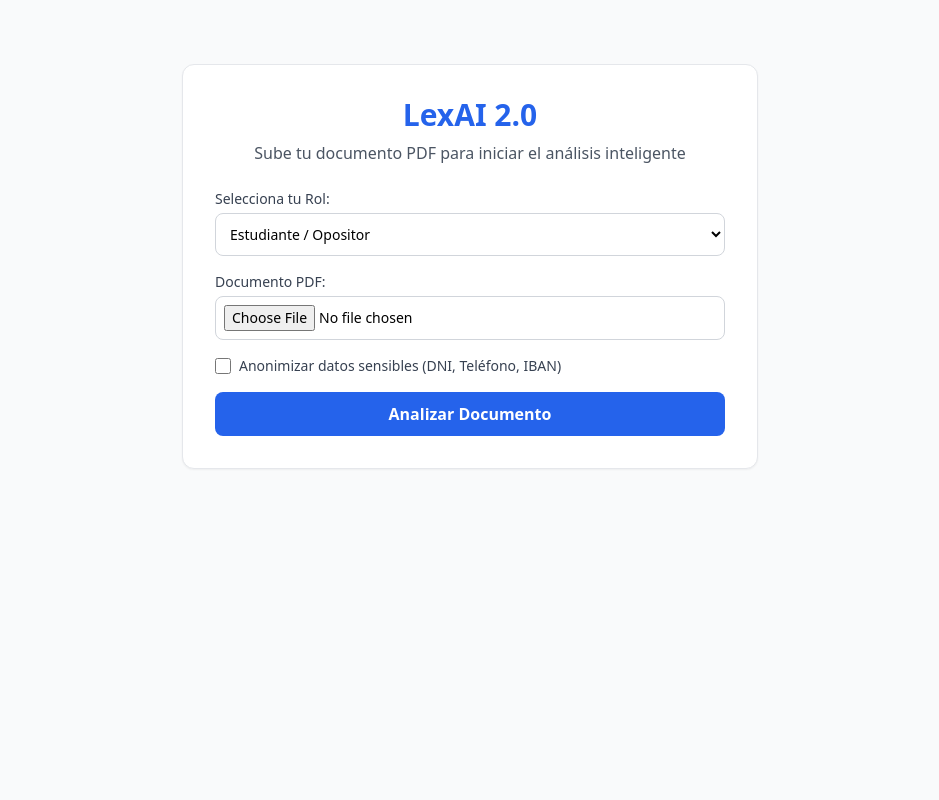
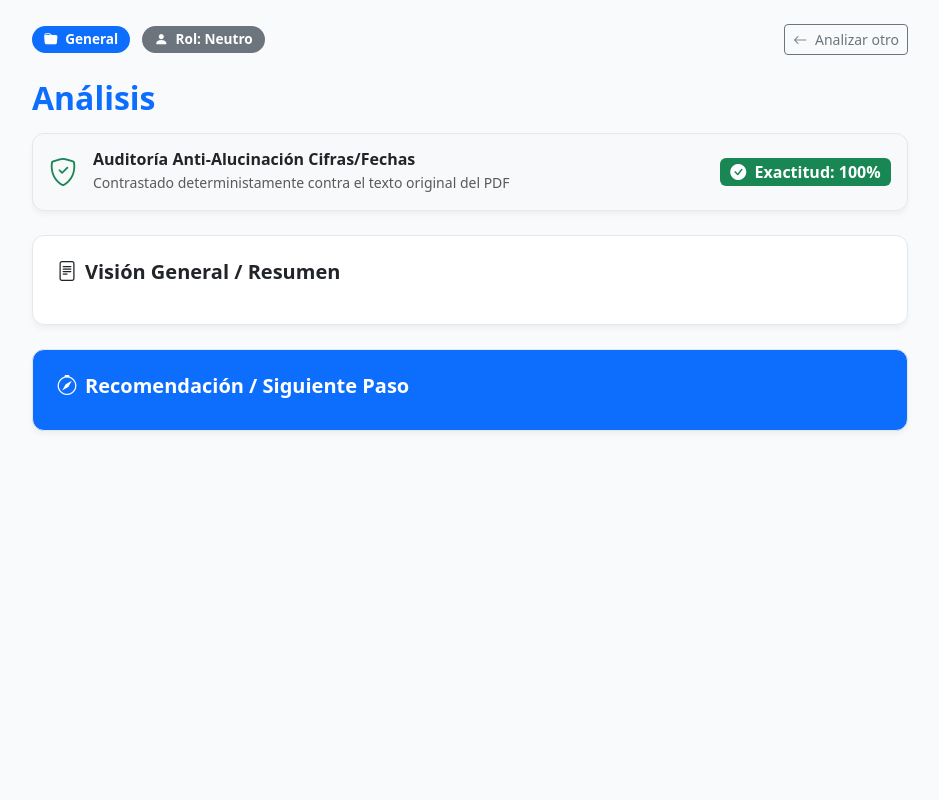
Before and after one commit to deltoroalejandro07-rgb/lexai-legal, a Flask app: page / in a window 1280 px wide. Shown: the whole page, without its empty margins (170-1109 px from the left). Run offline with Flask 3, Linux system fonts and the light colour scheme; some libraries are stand-ins or nearby versions.

Commit message:
Update resultado.html

```diff
--- a/templates/resultado.html
+++ b/templates/resultado.html
@@ -3,126 +3,160 @@
 <head>
     <meta charset="UTF-8">
     <meta name="viewport" content="width=device-width, initial-scale=1.0">
-    <title>LexAI 2.0</title>
-    <script src="https://cdn.tailwindcss.com"></script>
+    <title>LexAI - Informe de Análisis</title>
+    <link href="https://cdn.jsdelivr.net/npm/bootstrap@5.3.0/dist/css/bootstrap.min.css" rel="stylesheet">
+    <link rel="stylesheet" href="https://cdn.jsdelivr.net/npm/bootstrap-icons@1.11.0/font/bootstrap-icons.css">
+    <style>
+        body { background-color: #f8fafc; color: #1e293b; font-family: system-ui, -apple-system, sans-serif; }
+        .card-custom { border-radius: 12px; border: 1px solid #e2e8f0; box-shadow: 0 4px 6px -1px rgba(0,0,0,0.05); background: white; margin-bottom: 24px; }
+        .badge-cat { font-size: 0.85rem; padding: 6px 12px; border-radius: 20px; font-weight: 600; }
+        .badge-critico { background-color: #fef2f2; color: #991b1b; border: 1px solid #fecaca; }
+        .badge-revisar { background-color: #fefce8; color: #854d0e; border: 1px solid #fef08a; }
+        .badge-normal { background-color: #f0fdf4; color: #166534; border: 1px solid #bbf7d0; }
+        .glosario-item { background: #f1f5f9; border-left: 4px solid #2563eb; border-radius: 4px; padding: 12px; margin-bottom: 10px; }
+        .test-card { border: 1px solid #cbd5e1; border-radius: 10px; padding: 16px; margin-bottom: 16px; background: #ffffff; }
+    </style>
 </head>
-<body class="bg-gray-50 min-h-screen p-6">
-    <div class="max-w-4xl mx-auto">
+<body class="py-4">
+    <div class="container" style="max-width: 900px;">
 
-        {% if error %}
-        <div class="bg-red-100 border border-red-400 text-red-700 px-4 py-3 rounded mb-6 text-center font-medium shadow-sm">
-            ⚠️ <strong>Error del sistema:</strong> {{ error }}
+        <!-- CABECERA -->
+        <div class="d-flex justify-content-between align-items-center mb-4">
+            <div>
+                <span class="badge bg-primary badge-cat me-2"><i class="bi bi-folder-fill me-1"></i> {{ data.get('categoria_documento', 'General') }}</span>
+                <span class="badge bg-secondary badge-cat"><i class="bi bi-person-fill me-1"></i> Rol: {{ data.get('rol_analizado', 'Neutro') }}</span>
             </div>
-        {% endif %}
-
-        {% if data and data.get('resumen_ejecutivo') %}
-        <div class="flex justify-between items-center mb-6">
-            <span class="bg-blue-600 text-white px-3 py-1 rounded-full text-sm font-semibold">
-                {{ data.get('categoria_documento', 'General') }}
-            </span>
-            <span class="bg-gray-700 text-white px-3 py-1 rounded-full text-sm">
-                Rol: {{ data.get('rol_analizado', 'Neutro') }}
-            </span>
-            <a href="/" class="bg-white border border-gray-300 text-gray-700 px-4 py-2 rounded-lg text-sm font-medium hover:bg-gray-100">
-                Analizar otro
-            </a>
+            <a href="/" class="btn btn-outline-secondary btn-sm"><i class="bi bi-arrow-left me-1"></i> Analizar otro</a>
         </div>
 
-        <h1 class="text-3xl font-bold text-blue-600 mb-6">Análisis</h1>
+        <h2 class="fw-bold mb-3 text-primary">{{ data.get('tipo_documento', 'Análisis') }}</h2>
 
-        <!-- Visión General / Resumen -->
-        <div class="bg-white p-6 rounded-xl shadow-sm border border-gray-200 mb-6">
-            <h2 class="text-xl font-bold text-gray-800 mb-3">Visión General / Resumen</h2>
-            <p class="text-gray-700 leading-relaxed">{{ data.get('resumen_ejecutivo', 'No disponible.') }}</p>
+        <!-- AUDITORÍA DE EXACTITUD -->
+        <div class="card card-custom p-3 bg-light">
+            <div class="d-flex justify-content-between align-items-center">
+                <div class="d-flex align-items-center">
+                    <i class="bi bi-shield-check text-success fs-3 me-3"></i>
+                    <div>
+                        <h6 class="mb-0 fw-bold">Auditoría Anti-Alucinación Cifras/Fechas</h6>
+                        <small class="text-muted">Contrastado deterministamente contra el texto original del PDF</small>
+                    </div>
+                </div>
+                <span class="badge bg-success fs-6"><i class="bi bi-check-circle-fill me-1"></i> Exactitud: {{ data.get('verificacion_exactitud', {}).get('score_exactitud', 100) }}%</span>
+            </div>
         </div>
 
-        <!-- Esquema Detallado por Apartados -->
-        {% if data.get('esquema_detallado') %}
-        <div class="bg-white p-6 rounded-xl shadow-sm border border-gray-200 mb-6">
-            <h2 class="text-xl font-bold text-gray-800 mb-4">Esquema Detallado por Secciones</h2>
-            <div class="space-y-4">
-                {% for seccion in data.get('esquema_detallado', []) %}
-                <div class="border-l-4 border-blue-500 pl-4 py-1">
-                    <h3 class="font-bold text-gray-800">{{ seccion.get('titulo', 'Sección') }}</h3>
-                    <p class="text-gray-600 text-sm mt-1">{{ seccion.get('resumen_seccion', '') }}</p>
+        <!-- RESUMEN PRINCIPAL -->
+        <div class="card card-custom p-4">
+            <h5 class="fw-bold mb-3"><i class="bi bi-file-text me-2"></i>Visión General / Resumen</h5>
+            <p class="lead text-secondary mb-0" style="font-size: 1.05rem; line-height: 1.7;">{{ data.get('resumen_ejecutivo', '') }}</p>
+        </div>
+
+        <!-- SECCIÓN EDUCACIÓN / ACADÉMICO -->
+        {% if 'Educación' in data.get('categoria_documento', '') or data.get('modulo_educacion', {}).get('resumen_esquematico') %}
+
+            <!-- 1. RESUMEN ESQUEMÁTICO -->
+            <div class="card card-custom p-4">
+                <h5 class="fw-bold mb-3 text-primary"><i class="bi bi-diagram-3 me-2"></i>1. Resumen Esquemático del Contenido</h5>
+                <ul class="list-group list-group-flush">
+                    {% for item in data.get('modulo_educacion', {}).get('resumen_esquematico', []) %}
+                        <li class="list-group-item bg-transparent border-0 ps-0 fw-semibold text-secondary" style="font-family: monospace; font-size: 1rem;">
+                            {{ item }}
+                        </li>
+                    {% endfor %}
+                </ul>
+            </div>
+
+            <!-- 2. GLOSARIO TÉCNICO -->
+            <div class="card card-custom p-4">
+                <h5 class="fw-bold mb-3 text-primary"><i class="bi bi-book me-2"></i>2. Glosario de Conceptos Clave</h5>
+                <div class="row">
+                    {% for g in data.get('modulo_educacion', {}).get('glosario', []) %}
+                        <div class="col-md-6 mb-2">
+                            <div class="glosario-item">
+                                <strong class="text-dark"><i class="bi bi-bookmark-fill me-1 text-primary"></i> {{ g.get('termino', '') }}:</strong>
+                                <span class="text-muted small d-block mt-1">{{ g.get('definicion', '') }}</span>
+                            </div>
                         </div>
                     {% endfor %}
                 </div>
             </div>
-        {% endif %}
 
-        <!-- Puntos Críticos / Riesgos -->
-        {% if data.get('puntos_criticos_con_riesgo') %}
-        <div class="bg-white p-6 rounded-xl shadow-sm border border-gray-200 mb-6">
-            <h2 class="text-xl font-bold text-gray-800 mb-4">Puntos Críticos y Riesgos</h2>
-            <ul class="space-y-2">
-                {% for punto in data.get('puntos_criticos_con_riesgo', []) %}
-                <li class="flex items-start bg-red-50 p-3 rounded-lg border border-red-100">
-                    <span class="text-red-500 font-bold mr-2">⚠️</span>
-                    <span class="text-gray-700 text-sm">{{ punto.get('punto', punto) if punto is mapping else punto }}</span>
-                </li>
-                {% endfor %}
-            </ul>
-        </div>
-        {% endif %}
+            <!-- 3. TEST DE AUTOEVALUACIÓN INTERACTIVO -->
+            <div class="card card-custom p-4">
+                <h5 class="fw-bold mb-3 text-primary"><i class="bi bi-patch-question me-2"></i>3. Test Interactivo de Autoevaluación</h5>
+                <p class="text-muted small mb-4">Selecciona tu respuesta y despliega la solución para comprobar tu razonamiento.</p>
 
-        <!-- Módulo de Test Proporcional -->
-        {% if data.get('modulo_educacion') %}
-        <div class="bg-white p-6 rounded-xl shadow-sm border border-gray-200 mb-6">
-            <h2 class="text-xl font-bold text-gray-800 mb-4">Módulo de Test ({{ data.get('modulo_educacion') | length }} preguntas)</h2>
-            <div class="space-y-6">
-                {% for pregunta in data.get('modulo_educacion', []) %}
-                <div class="p-4 bg-gray-50 rounded-lg border border-gray-200">
-                    <p class="font-semibold text-gray-800 mb-3">{{ loop.index }}. {{ pregunta.get('pregunta', '') }}</p>
-                    <div class="space-y-2 text-sm">
-                        {% for opcion in pregunta.get('opciones', []) %}
-                        <div class="p-2 bg-white rounded border border-gray-200 text-gray-700">
-                            {{ opcion }}
+                {% for q in data.get('modulo_educacion', {}).get('preguntas_tipo_test', []) %}
+                    <div class="test-card">
+                        <h6 class="fw-bold text-dark mb-3">Pregunta {{ loop.index }}: {{ q.get('pregunta', '') }}</h6>
+
+                        <div class="mb-3">
+                            {% for op in q.get('opciones', []) %}
+                                <div class="form-check mb-2">
+                                    <input class="form-check-input" type="radio" name="pregunta_{{ loop.index }}" id="q_{{ loop.index }}_{{ loop.index0 }}">
+                                    <label class="form-check-label text-secondary" for="q_{{ loop.index }}_{{ loop.index0 }}">
+                                        {{ op }}
+                                    </label>
                                 </div>
                             {% endfor %}
                         </div>
-                    {% if pregunta.get('respuesta_correcta') %}
-                    <p class="text-xs text-green-700 font-bold mt-3">Respuesta correcta: {{ pregunta.get('respuesta_correcta') }}</p>
+
+                        <!-- ACORDEÓN PARA SOLUCIÓN OCULTA -->
+                        <div class="accordion" id="acc_{{ loop.index }}">
+                            <div class="accordion-item border-0">
+                                <h2 class="accordion-header">
+                                    <button class="accordion-button collapsed btn-sm py-2 bg-light rounded text-primary fw-bold" type="button" data-bs-toggle="collapse" data-bs-target="#col_{{ loop.index }}">
+                                        <i class="bi bi-eye-fill me-2"></i> Mostrar Solución y Explicación
+                                    </button>
+                                </h2>
+                                <div id="col_{{ loop.index }}" class="accordion-collapse collapse" data-bs-parent="#acc_{{ loop.index }}">
+                                    <div class="accordion-body bg-light border-top rounded-bottom mt-1">
+                                        <div class="alert alert-success py-2 mb-2">
+                                            <strong>Respuesta Correcta: {{ q.get('respuesta_correcta', '') }}</strong>
+                                        </div>
+                                        <p class="small text-secondary mb-0"><strong>Explicación:</strong> {{ q.get('explicacion_detallada', '') }}</p>
+                                    </div>
+                                </div>
+                            </div>
+                        </div>
+
+                    </div>
+                {% endfor %}
+            </div>
+
+        {% else %}
+
+            <!-- RIESGOS PARA OTROS DOCUMENTOS (LEGAL / FINANCIERO / CONTRATOS) -->
+            {% if data.get('puntos_criticos_con_riesgo') %}
+            <div class="card card-custom p-4">
+                <h5 class="fw-bold mb-3"><i class="bi bi-shield-exclamation me-2"></i>Evaluación de Riesgos y Cláusulas Clave</h5>
+                {% for p in data.get('puntos_criticos_con_riesgo', []) %}
+                    <div class="p-3 mb-3 rounded {% if 'CRÍTICO' in p.get('nivel', '') %}badge-critico{% elif 'REVISAR' in p.get('nivel', '') %}badge-revisar{% else %}badge-normal{% endif %}">
+                        <div class="d-flex justify-content-between align-items-center mb-1">
+                            <strong class="fs-6">{{ p.get('nivel', '') }}</strong>
+                            <span class="badge bg-secondary opacity-75">{{ p.get('pagina', '') }}</span>
+                        </div>
+                        <p class="mb-1 fw-medium">{{ p.get('punto', '') }}</p>
+                        {% if p.get('contraste_estandar') %}
+                            <small class="d-block opacity-75"><i class="bi bi-info-circle me-1"></i>Estándar / Normativa: {{ p.get('contraste_estandar') }}</small>
                         {% endif %}
                     </div>
                 {% endfor %}
             </div>
-        </div>
             {% endif %}
 
-        {% else %}
-        <!-- Formulario de Inicio -->
-        <div class="bg-white p-8 rounded-xl shadow-sm border border-gray-200 max-w-xl mx-auto mt-10">
-            <h1 class="text-3xl font-bold text-blue-600 mb-2 text-center">LexAI 2.0</h1>
-            <p class="text-gray-600 mb-6 text-center">Sube tu documento PDF para iniciar el análisis inteligente</p>
+        {% endif %}
 
-            <form action="/" method="POST" enctype="multipart/form-data" class="space-y-4">
-                <div>
-                    <label class="block text-sm font-medium text-gray-700 mb-1">Selecciona tu Rol:</label>
-                    <select name="rol" class="w-full border border-gray-300 rounded-lg p-2.5 text-sm bg-white">
-                        <option value="Estudiante / Opositor">Estudiante / Opositor</option>
-                        <option value="Abogado / Jurista">Abogado / Jurista</option>
-                        <option value="Inversor / Financiero">Inversor / Financiero</option>
-                        <option value="Neutro">Neutro</option>
-                    </select>
+        <!-- RECOMENDACIÓN FINAL -->
+        <div class="card card-custom p-4 bg-primary text-white">
+            <h5 class="fw-bold mb-2"><i class="bi bi-compass me-2"></i>Recomendación / Siguiente Paso</h5>
+            <p class="mb-0">{{ data.get('salida_accionable', '') }}</p>
         </div>
 
-                <div>
-                    <label class="block text-sm font-medium text-gray-700 mb-1">Documento PDF:</label>
-                    <input type="file" name="archivo" accept=".pdf" required class="w-full border border-gray-300 rounded-lg p-2 text-sm bg-white">
+        <p class="text-center text-muted small mt-4">{{ data.get('disclaimer', '') }}</p>
+
     </div>
 
-                <div class="flex items-center">
-                    <input type="checkbox" name="anonimizar" id="anonimizar" class="mr-2 h-4 w-4">
-                    <label for="anonimizar" class="text-sm text-gray-700">Anonimizar datos sensibles (DNI, Teléfono, IBAN)</label>
-                </div>
-
-                <button type="submit" class="w-full bg-blue-600 text-white py-2.5 rounded-lg font-semibold hover:bg-blue-700 transition">
-                    Analizar Documento
-                </button>
-            </form>
-        </div>
-        {% endif %}
-    </div>
+    <script src="https://cdn.jsdelivr.net/npm/bootstrap@5.3.0/dist/js/bootstrap.bundle.min.js"></script>
 </body>
 </html>
```
Lines whose indentation alone changed are shown as unchanged.
